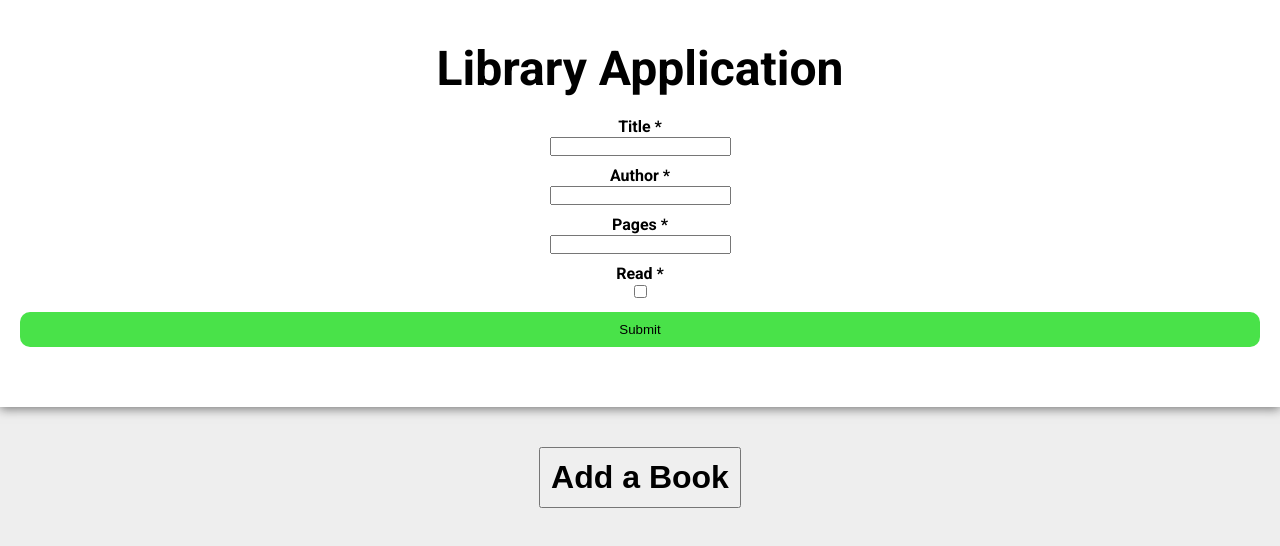
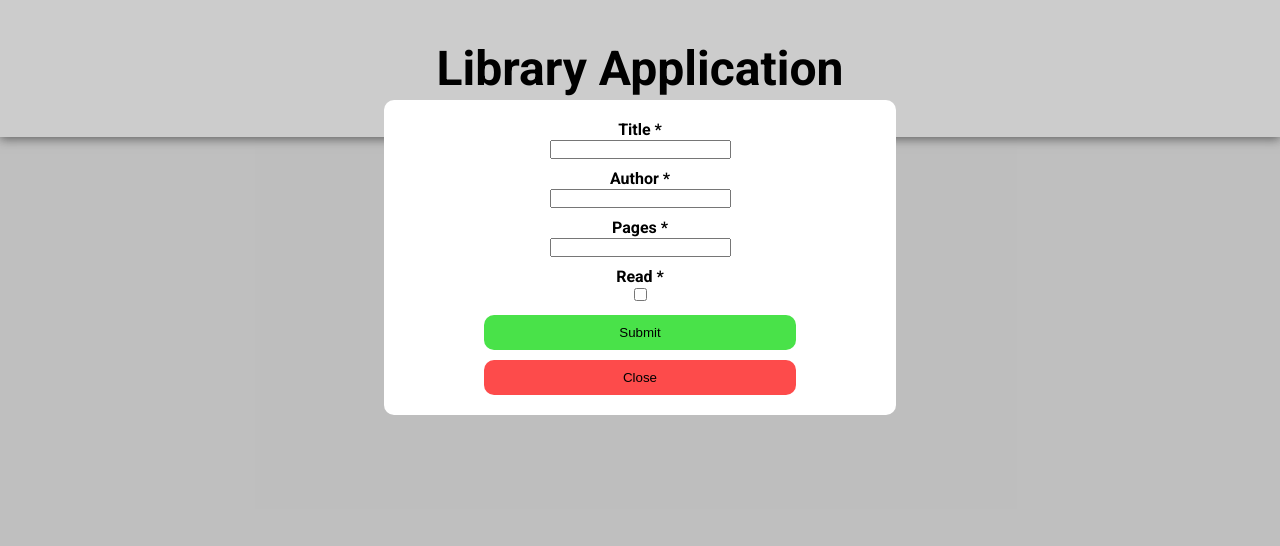
Before and after one commit to AngeloAXNGR/library-app, a plain HTML site: page index.html in a window 1280 px wide. Both pictures are taken after a click on the button "Add a Book". Drawn offline with Linux system fonts and the light colour scheme.

Commit message:
Create modal for book form

```diff
--- a/index.html
+++ b/index.html
@@ -12,38 +12,39 @@
   <link href="https://fonts.googleapis.com/css2?family=Roboto:wght@300;400;700&display=swap" rel="stylesheet">
 </head>
 <body>
-  <div class="header">
-    <h1>Library Application</h1>
-
-    <div class="modal">
+  <div id="modal-cover">
+    <div id="modal">
       <form action="/action_page.php" id="book-form">
         <div class="form-row">
           <label for="book-title">Title <span aria-label="required">*</span></label>
           <input type="text" id="book-title" name="book-title" required>
         </div>
-
         <div class="form-row">
           <label for="book-author">Author <span aria-label="required">*</span></label>
           <input type="text" id="book-author" name="book-author" required>
         </div>
-
         <div class="form-row">
           <label for="page-count">Pages <span aria-label="required">*</span></label>
           <input type="text" id="page-count" name="page-count" required>
         </div>
-
         <div class="form-row">
           <label for="is-read">Read <span aria-label="required">*</span></label>
           <input type="checkbox" id="is-read" name="is-read" required>
         </div>
       </form>
       <button class="submit-button" onclick="getFormValues()">Submit</button>
+      <button class="close-button">Close</button>
+    </div>
   </div>
+
+
+  <div class="header">
+    <h1>Library Application</h1>
   </div>
 
   <div class="main-content">
     <div class="button">
-      <button>Add a Book</button>
+      <button id="add-button">Add a Book</button>
     </div>
 
     <div class="book-catalog">
--- a/scripts/script.js
+++ b/scripts/script.js
@@ -3,6 +3,29 @@ let library = [];
 
 let bookCatalog = document.querySelector('.book-catalog');
 let readBtn = document.querySelector('#toggle-read');
+
+
+// Modal button functionality
+let modal = document.querySelector("#modal-cover");
+let modalForm = document.querySelector("#modal");
+let addButton = document.querySelector("#add-button");
+let closeButton = document.querySelector(".close-button");
+
+window.onclick = function(e){
+  if(e.target == modal){
+    modal.style.display = "none";
+  }
+}
+
+closeButton.addEventListener('click', (e) =>{
+  resetForm();
+  modal.style.display = "none";
+})
+
+
+addButton.addEventListener('click', (e) =>{
+  modal.style.display = "flex";
+})
 
 
 // Constructor
@@ -88,7 +111,6 @@ function displayBooks(){
 }
 
 
-
 function getFormValues(){
   let elements = document.getElementById("book-form").elements;
   let title = elements.item(0);
@@ -105,21 +127,24 @@ function getFormValues(){
 
 }
 
+function resetForm(){
+  let form = document.getElementById("book-form");
+  form.reset();
+}
+
 function validateForm(book){
   if(book.title === "" || book.author === "" || book.pages === ""){
     alert("All fields should not be left empty.");
     return false;
   }else{
     addBookToLibrary(book);
+    modal.style.display = "none";
   }
 }
 
 
 function addBookToLibrary(book){
   library.push(book);
+  resetForm();
   render();
 }
-
-
-
-render();
--- a/styles/styles.css
+++ b/styles/styles.css
@@ -46,7 +46,6 @@ body{
 
 .book-catalog{
   width: 100%;
-  /* border:solid 2px black; */
   margin: 20px 0;
   display:grid;
   grid-template-columns: repeat(auto-fill, minmax(300px, 1fr));
@@ -85,10 +84,6 @@ body{
 
 
 
-
-
-
-
 #book-form{
   display:flex;
   flex-direction: column;
@@ -96,12 +91,33 @@ body{
 }
 
 
-.modal{
+#modal-cover{
+  background-color: gray;
+  width:100%;
+  height: 100%;
+  position:fixed;
+  text-align: center;
+  padding: 100px 0;
+  display:none; /*Modal Hidden by default*/
+  justify-content: center;
+  background-color: rgba(0,0,0,0.2);
+  z-index: 2;
+}
+
+#modal{
   display:flex;
+  width: 40%;
   flex-direction: column;
   gap:10px;
   background-color:white;
-  padding: 20px;
+  padding: 20px 100px;
+  position:fixed;
+  border-radius: 10px;
+}
+
+#book-form{
+  /* border:2px solid black; */
+  opacity: none;
 }
 
 .form-row label{
@@ -109,7 +125,8 @@ body{
   font-weight:700;
 }
 
-.submit-button{
+.submit-button,
+.close-button{
   width:100%;
   background-color: rgb(73, 226, 73);
   padding: 10px 20px;
@@ -119,6 +136,10 @@ body{
   transition: background-color 0.1s;
 }
 
+.close-button{
+  background-color:rgb(253, 75, 75);
+}
+
 .submit-button:hover{
   background-color: rgb(43, 192, 43);
   font-weight: 700;
```
